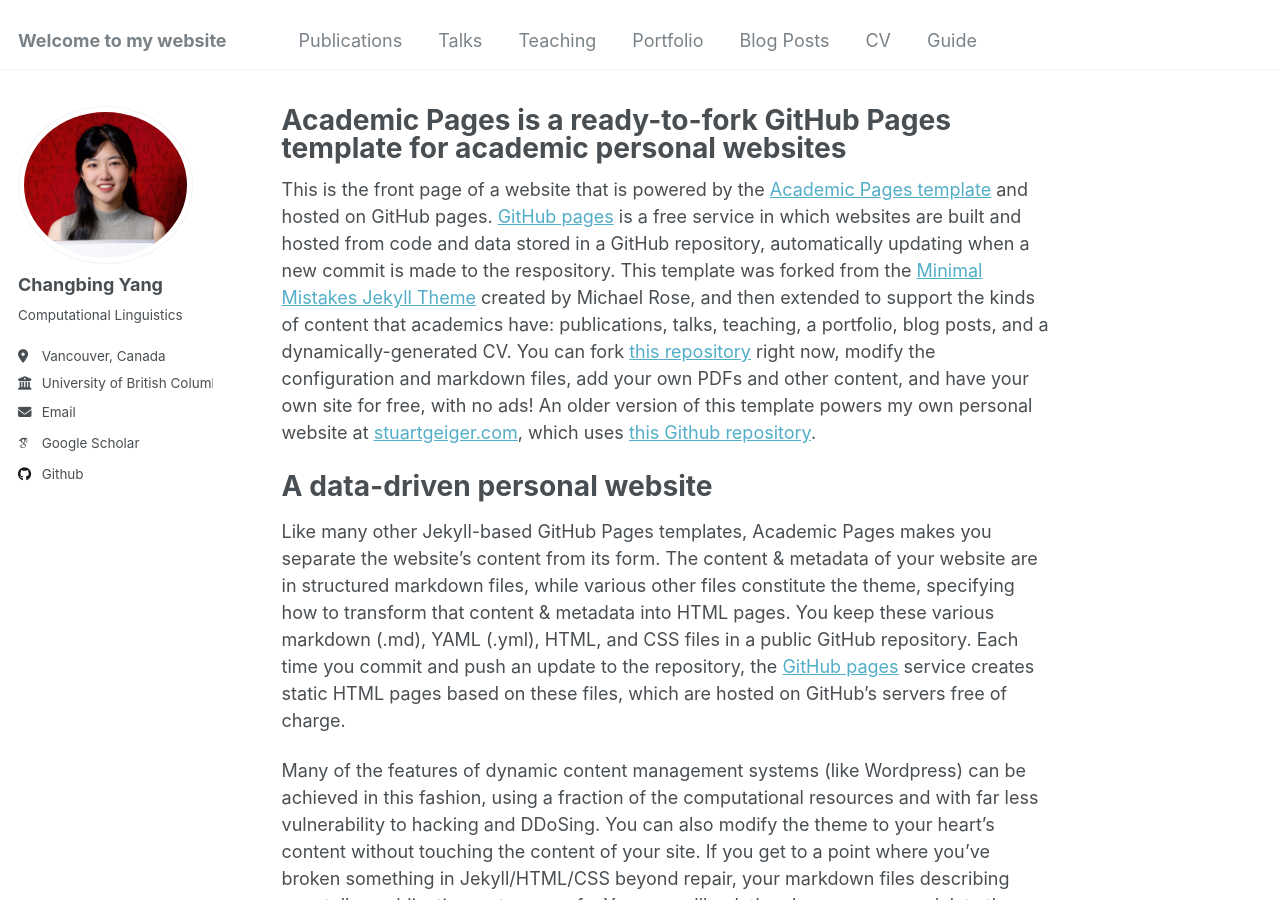
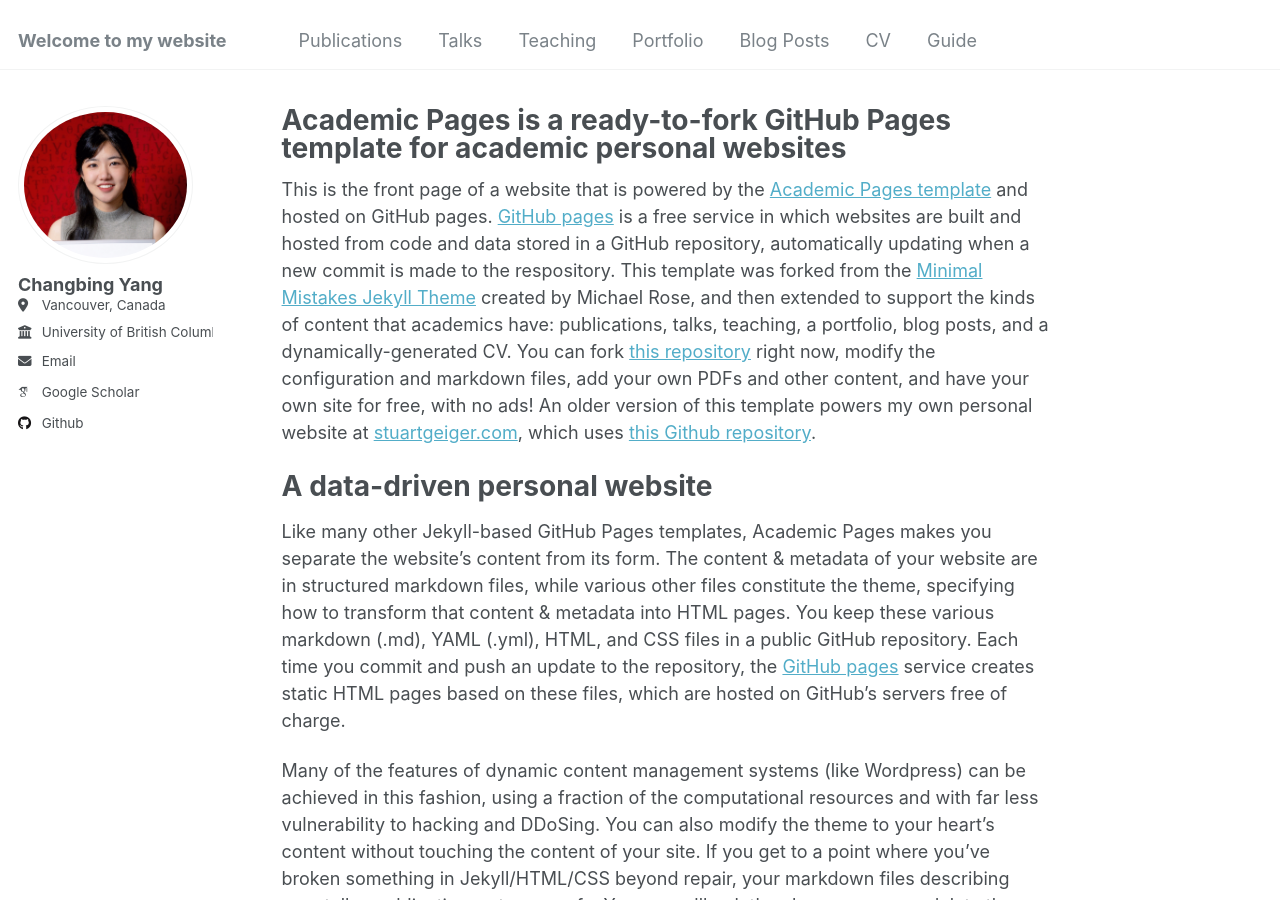
Before and after one commit to changbingY/changbingY.github.io, a Jekyll site: the page built from _pages/about.md, in a window 1280 px wide and 900 px high. Built offline with Jekyll 4.4.1, drawn with Linux system fonts in a browser that asks for light colours; some web fonts are replaced.

Commit message:
Update _config.yml

```diff
--- a/_config.yml
+++ b/_config.yml
@@ -24,7 +24,7 @@ author:
   avatar           : "profile.jpg"
   name             : "Changbing Yang"
   pronouns         : # example: "she/her"
-  bio              : "Computational Linguistics"
+  bio              : #"Computational Linguistics"
   location         : "Vancouver, Canada"
   employer         : "University of British Columbia"
   uri              : # URL
```
